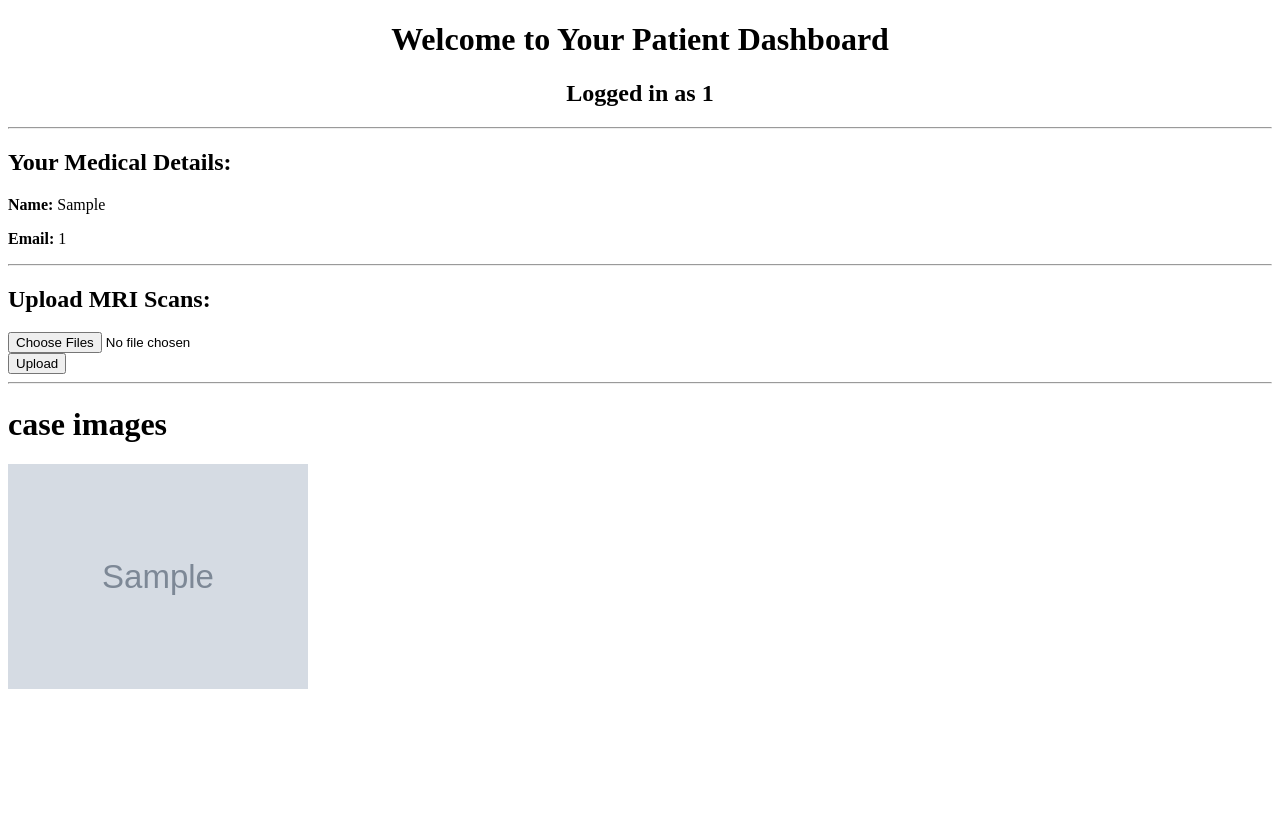
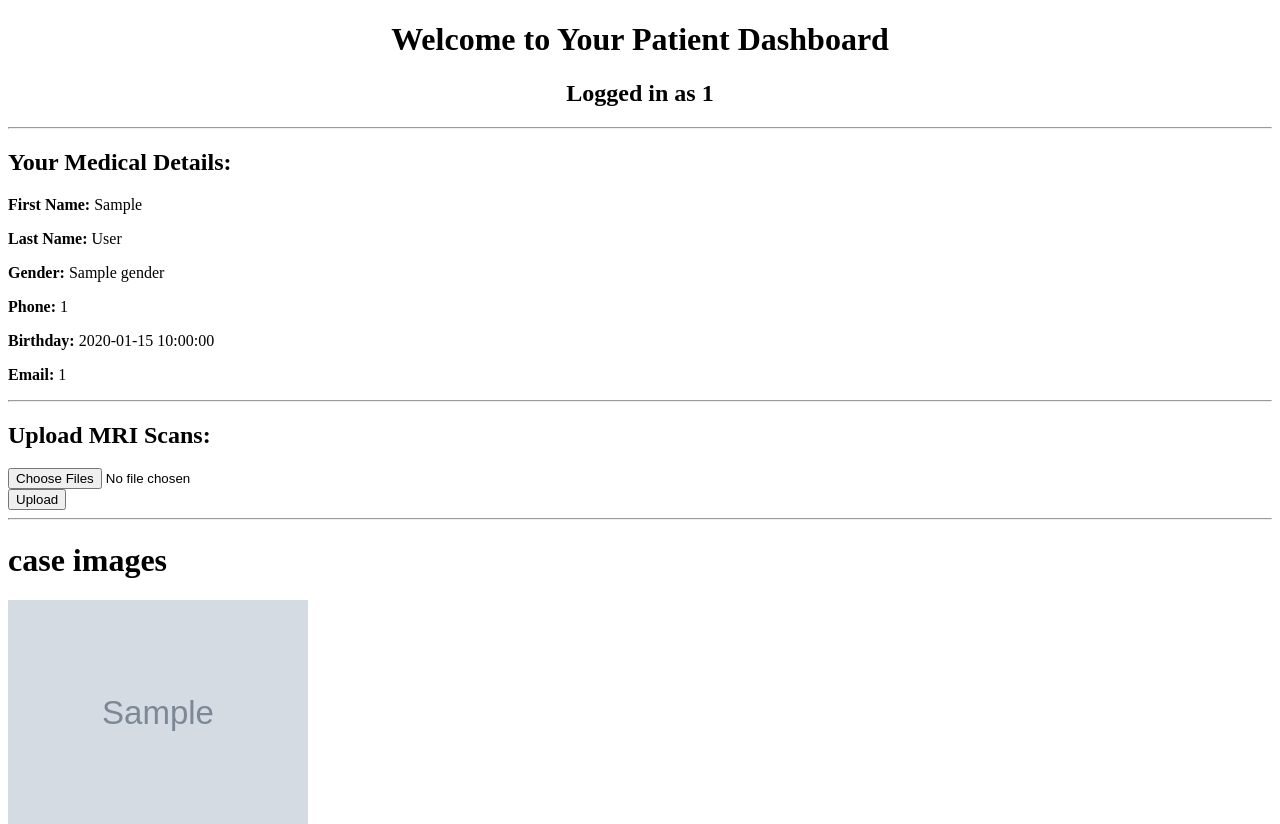
Before and after one commit to GauthamGirish/Brainiac, a Flask app: template brainiac/templates/patient_dash.html in a window 1280 px wide. Shown: the top 824 px of the page. Before the commit the page ends 689 px from the top, so only its background shows below. Run offline with Flask 3, Linux system fonts and the light colour scheme; the template is opened without the code that fills it: most values are stand-ins (such as "Sample title", 1, 10 or a date in 2020); grey boxes marked "Sample" are stand-in pictures; parts of the project's set-up code (start-up, migrations or seed data) failed here and were passed over.

Commit message:
Display remaining patient details

```diff
--- a/brainiac/templates/patient_dash.html
+++ b/brainiac/templates/patient_dash.html
@@ -16,9 +16,12 @@
     <hr>
     <div>
         <h2>Your Medical Details:</h2>
-        <p><strong>Name:</strong> {{ patient.first_name }}</p>
+        <p><strong>First Name:</strong> {{ patient.first_name }}</p>
+        <p><strong>Last Name:</strong> {{ patient.last_name }}</p>
+        <p><strong>Gender:</strong> {{ patient.gender}}</p>
+        <p><strong>Phone:</strong> {{ patient.phone_number}}</p>
+        <p><strong>Birthday:</strong> {{ patient.birthday}}</p>
         <p><strong>Email:</strong> {{ patient.email_id}}</p>
-        <!-- Add more medical details as needed -->
     </div>
     <hr>
 
```
